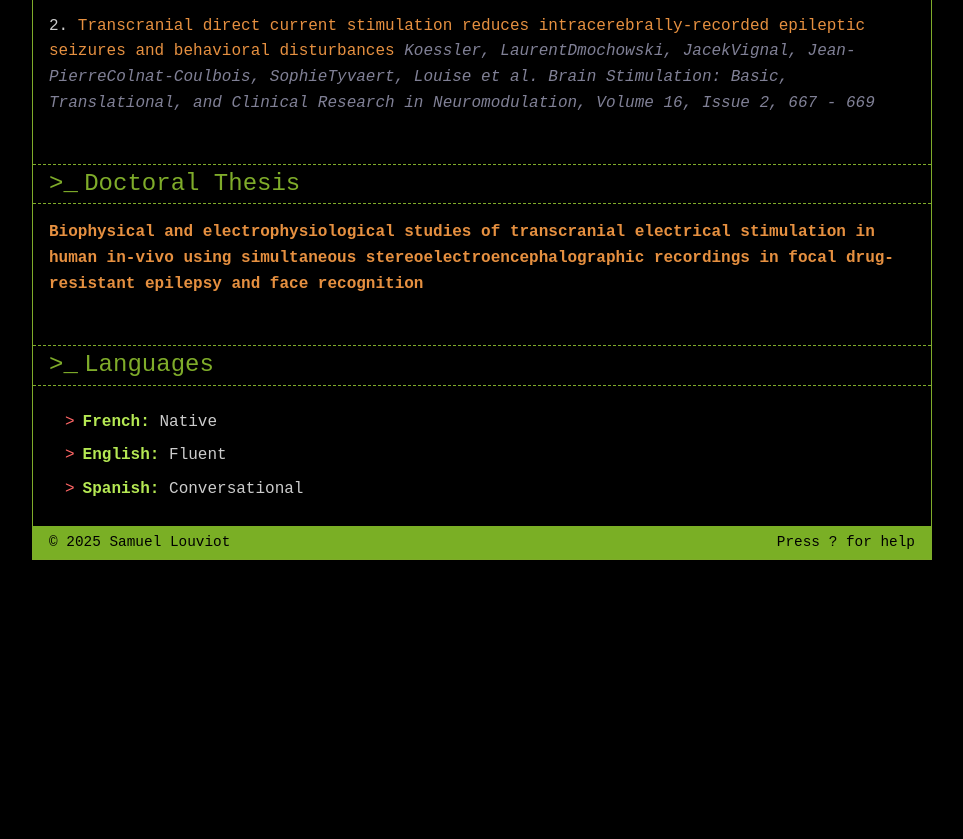
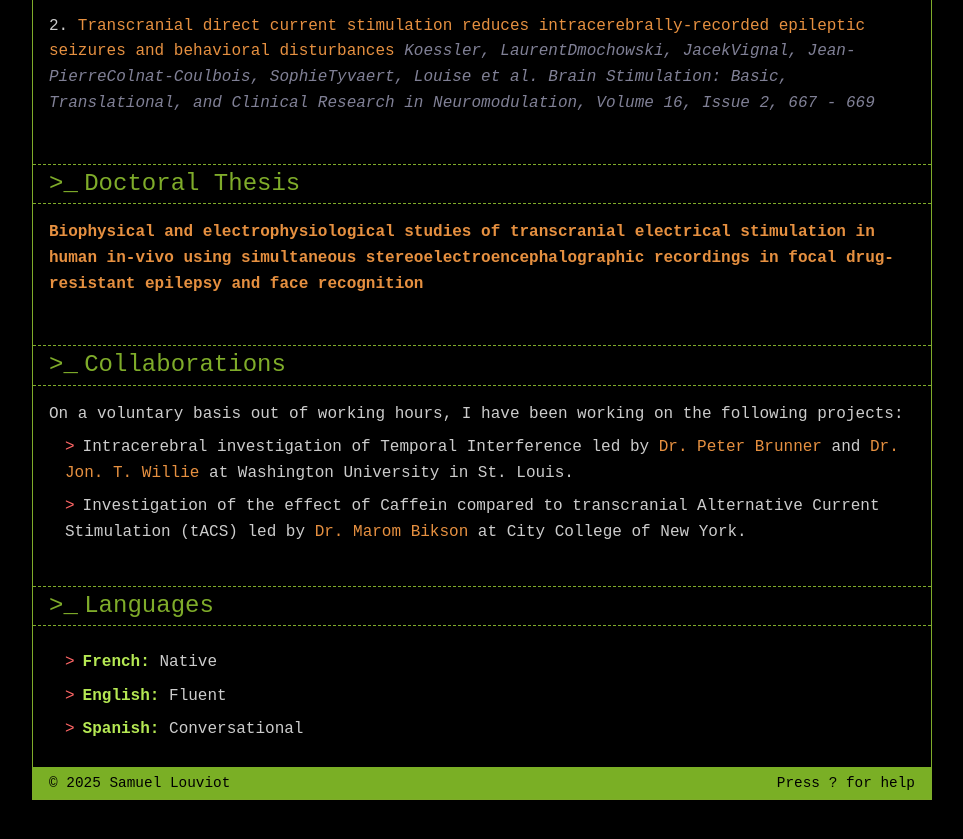
Before and after one commit to Sam54000/Sam54000.github.io, a Jekyll site: the page built from resume.markdown, in a window 1280 px wide and 900 px high, scrolled down 4118 px. Shown: the top 839 px of the window, without its empty margins (158-1121 px from the left). Built offline with Jekyll 4.4.1, drawn with Linux system fonts in a browser that asks for light colours; some web fonts are replaced; before the commit the page ends 4778 px from its top, so only the background shows below that.

Commit message:
Updated Resume

```diff
--- a/about.markdown
+++ b/about.markdown
@@ -21,7 +21,7 @@ permalink: /about/
             I discovered this term while working at the City College of New York under
             the supervision of <a href="https://dmochow.github.io/about/">Prof. Jacek Dmochowski</a>,
             and I found it aptly describes my profile.</p>
-        <p><strong class="highlight">Neural:</strong> I hold a PhD in Neuroscience, specialized in Human electrophysilogy, notably intracerebral (invasive) and surface (non-invasive) electroencephalography. You can find my research work <a href="https://docnum.univ-lorraine.fr/public/DDOC_T_2022_0102_LOUVIOT.pdf">here</a> (the first 25 pages are a summary in French, but the rest is in English). I did a postdoc at Weill Cornell Medicine | New York Presbyterian in Brain Stimulation and Brain Computer Interface.</p>
+        <p><strong class="highlight">Neural:</strong> I hold a PhD in Neuroscience, specialized in Human electrophysilogy, notably intracerebral (invasive) and surface (non-invasive) electroencephalography. You can find my research work <a href="https://docnum.univ-lorraine.fr/public/DDOC_T_2022_0102_LOUVIOT.pdf">here</a> (the first 25 pages are a summary in French, but the rest is in English). I did a postdoc at Weill Cornell Medicine | New York Presbyterian under the supervision of <a href="https://radiology.weill.cornell.edu/research/brain-health-imaging-institute-bhii/sudhin-shah-laboratory">Dr. Sudhin A. Shah</a> in Brain Stimulation and Brain Computer Interface. </p>
         <p><strong class="highlight">Engineer:</strong> I have a:
         <ul>
             <li>Master's degree in Biomedical Engineering, Cybernetics, Robotics, Softwares and Imaging for Medicine</li>
--- a/resume.markdown
+++ b/resume.markdown
@@ -181,6 +181,18 @@ permalink: /resume/
 </div>
 <div class="tui-section">
     <div class="tui-section-header">
+        Collaborations
+    </div>
+    <div class="tui-section-content">
+        On a voluntary basis out of working hours, I have been working on the following projects:
+        <ul>
+            <li>Intracerebral investigation of Temporal Interference led by <a href="https://www.neurotechcenter.org/people/ncan-leaders/peter-brunner-phd">Dr. Peter Brunner</a> and <a href="https://www.neurotechcenter.org/people/ncan-trd-leaders/jon-t-willie-md-phd">Dr. Jon. T. Willie</a> at Washington University in St. Louis.</li>
+            <li>Investigation of the effect of Caffein compared to transcranial Alternative Current Stimulation (tACS) led by <a href="https://www.ccny.cuny.edu/profiles/marom-bikson">Dr. Marom Bikson</a> at City College of New York.</li>
+        </ul>
+    </div>
+</div>
+<div class="tui-section">
+    <div class="tui-section-header">
         Languages
     </div>
     <div class="tui-section-content">
```
